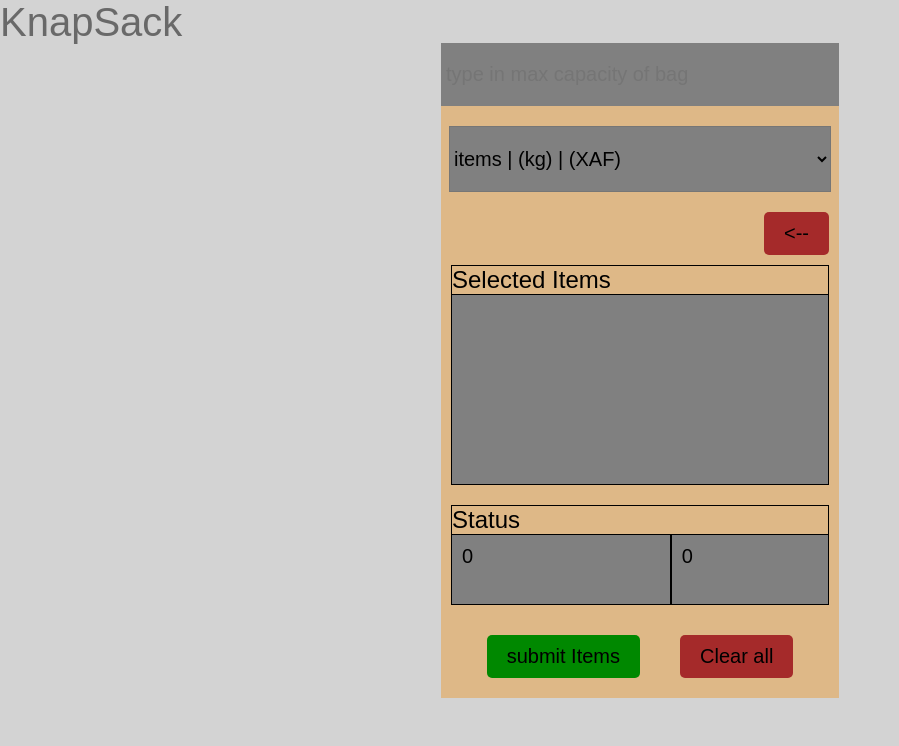
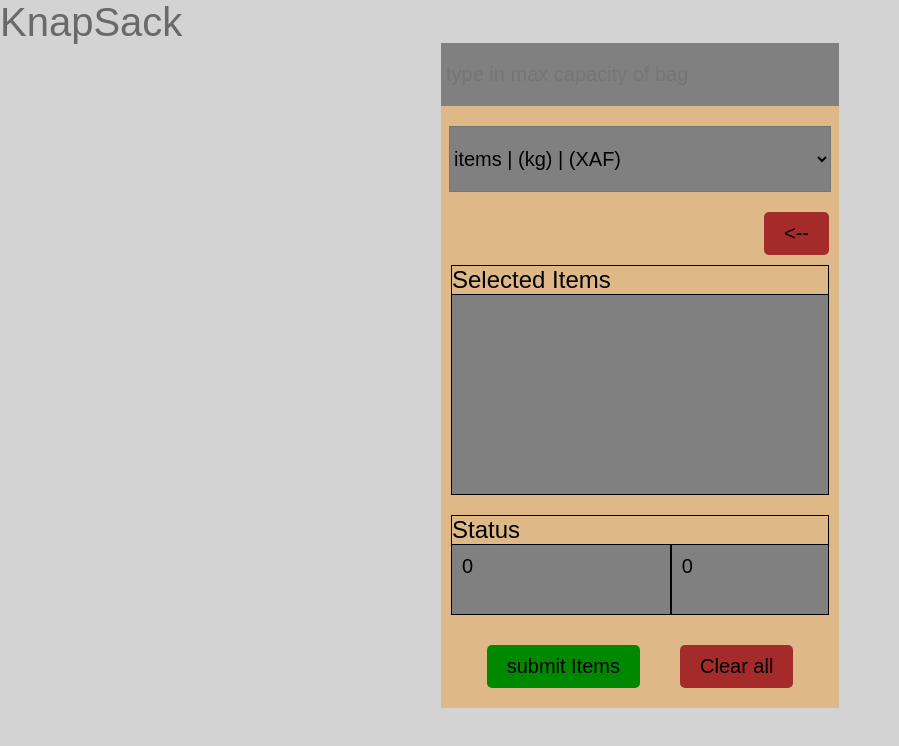
Before and after one commit to RashJrEdmund/knap-sack, a plain HTML site: page index.html in a window 1280 px wide. Shown: the whole page, without its empty margins (0-899 px from the left). Drawn offline with Linux system fonts and the light colour scheme.

Commit message:
added the overflow property

```diff
--- a/assets/styles/style.css
+++ b/assets/styles/style.css
@@ -67,12 +67,13 @@ header {
   background-color: #808080;
   border-top: none;
   width: 100%;
-  height: 190px;
+  height: 200px;
+  overflow: auto;
   margin-bottom: 20px;
   padding: 10px;
   display: flex;
   flex-flow: column wrap;
-  word-break: break-all;
+  line-height: 30px;
 }
 
 .containersub-sub {
```
